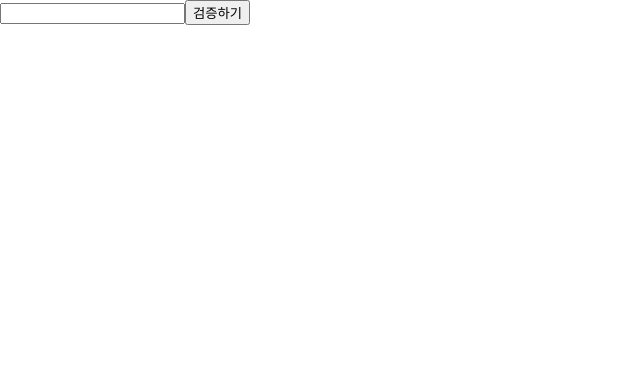
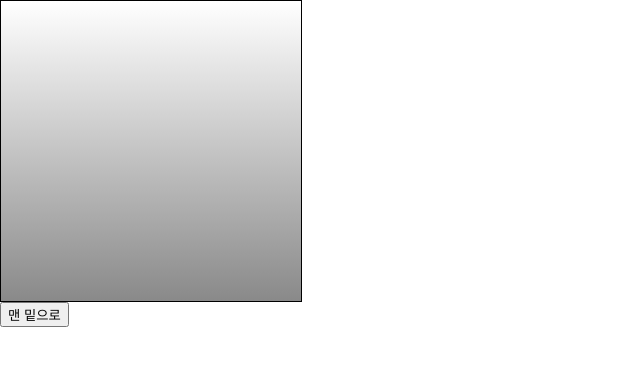
Before and after one commit to smart-cau/react_book_study, a React (Create React App) app: page / in a window 1280 px wide. Shown: the top 366 px of the page, without its empty margins (0-640 px from the left). Built offline with nearby package versions, Linux system fonts and the light colour scheme.

Commit message:
chapter 5 ref ___ ScrollBox example

```diff
--- a/src/App.js
+++ b/src/App.js
@@ -1,9 +1,16 @@
 import React, { Component } from "react";
-import ValidationSample from "./ValidationSample";
+import ScrollBox from "./ScrollBox";
 
 class App extends Component {
   render() {
-    return <ValidationSample />;
+    return (
+      <div>
+        <ScrollBox ref={ref => (this.scrollBox = ref)} />
+        <button onClick={() => this.scrollBox.scrollToBottom()}>
+          맨 밑으로
+        </button>
+      </div>
+    );
   }
 }
 
--- /dev/null
+++ b/src/ScrollBox.js
@@ -0,0 +1,43 @@
+import React, { Component } from "react";
+
+class ScrollBox extends Component {
+  scrollToBottom = () => {
+    const { scrollHeight, clientHeight } = this.box;
+    /* 위는 ES 6의 비구조화 할당(destructuring assignment) 문법을 사용한 것.
+       다음 코드와 같은 의미이다.
+       const scrollHeight = this.box.scrollHeight;
+       const clientHeight = this.box.clientHeight;
+
+       '비구조화 할당'에 대해 자세히 알아보자! 알아두면 편할듯.
+    */
+    this.box.scrollTop = scrollHeight - clientHeight;
+  };
+  render() {
+    const style = {
+      border: "1px solid black",
+      height: "300px",
+      width: "300px",
+      overflow: "auto",
+      position: "relative"
+    };
+
+    const innerStyle = {
+      width: "100%",
+      height: "650px",
+      background: "linear-gradient(white, black)"
+    };
+
+    return (
+      <div
+        style={style}
+        ref={ref => {
+          this.box = ref;
+        }}
+      >
+        <div style={innerStyle} />
+      </div>
+    );
+  }
+}
+
+export default ScrollBox;
```
